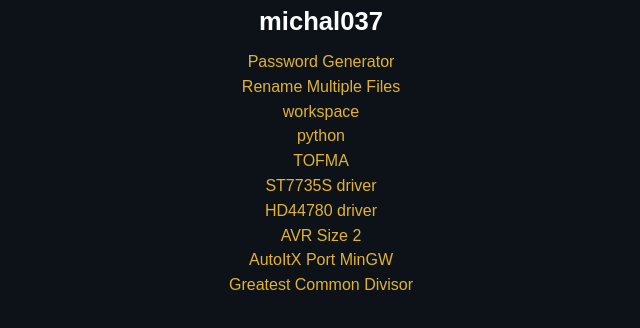
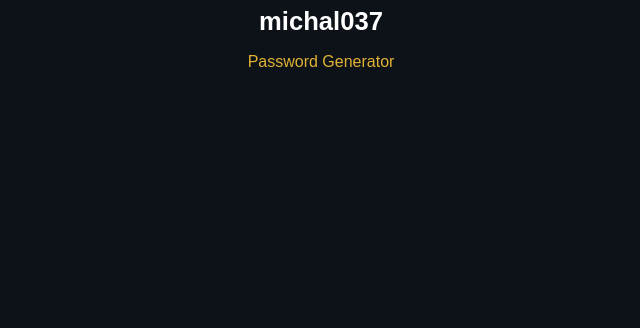
Before and after one commit to michal037/michal037.github.io, a plain HTML site: page index.html in a window 1280 px wide. Shown: the whole page, without its empty margins (319-959 px from the left). Drawn offline with Linux system fonts and the light colour scheme.

Commit message:
Update index.html

```diff
--- a/index.html
+++ b/index.html
@@ -27,14 +27,5 @@
 	<h1 class="title"><a href="https://github.com/michal037">michal037</a></h1>
 
 	<div class="menu"><a href="password-generator/">Password Generator</a></div>
-	<div class="menu"><a href="https://github.com/michal037/renameMultipleFiles">Rename Multiple Files</a></div>
-	<div class="menu"><a href="https://github.com/michal037/workspace">workspace</a></div>
-	<div class="menu"><a href="https://github.com/michal037/python">python</a></div>
-	<div class="menu"><a href="tofma/tofma/">TOFMA</a></div>
-	<div class="menu"><a href="https://github.com/michal037/driver-ST7735S">ST7735S driver</a></div>
-	<div class="menu"><a href="https://github.com/michal037/hd44780-avr">HD44780 driver</a></div>
-	<div class="menu"><a href="https://github.com/michal037/avr-size2">AVR Size 2</a></div>
-	<div class="menu"><a href="https://github.com/michal037/AutoItX-Port-MinGW">AutoItX Port MinGW</a></div>
-	<div class="menu"><a href="https://michal037.github.io/workspace/nwd/nwd.html">Greatest Common Divisor</a></div>
 </body>
 </html>
```
